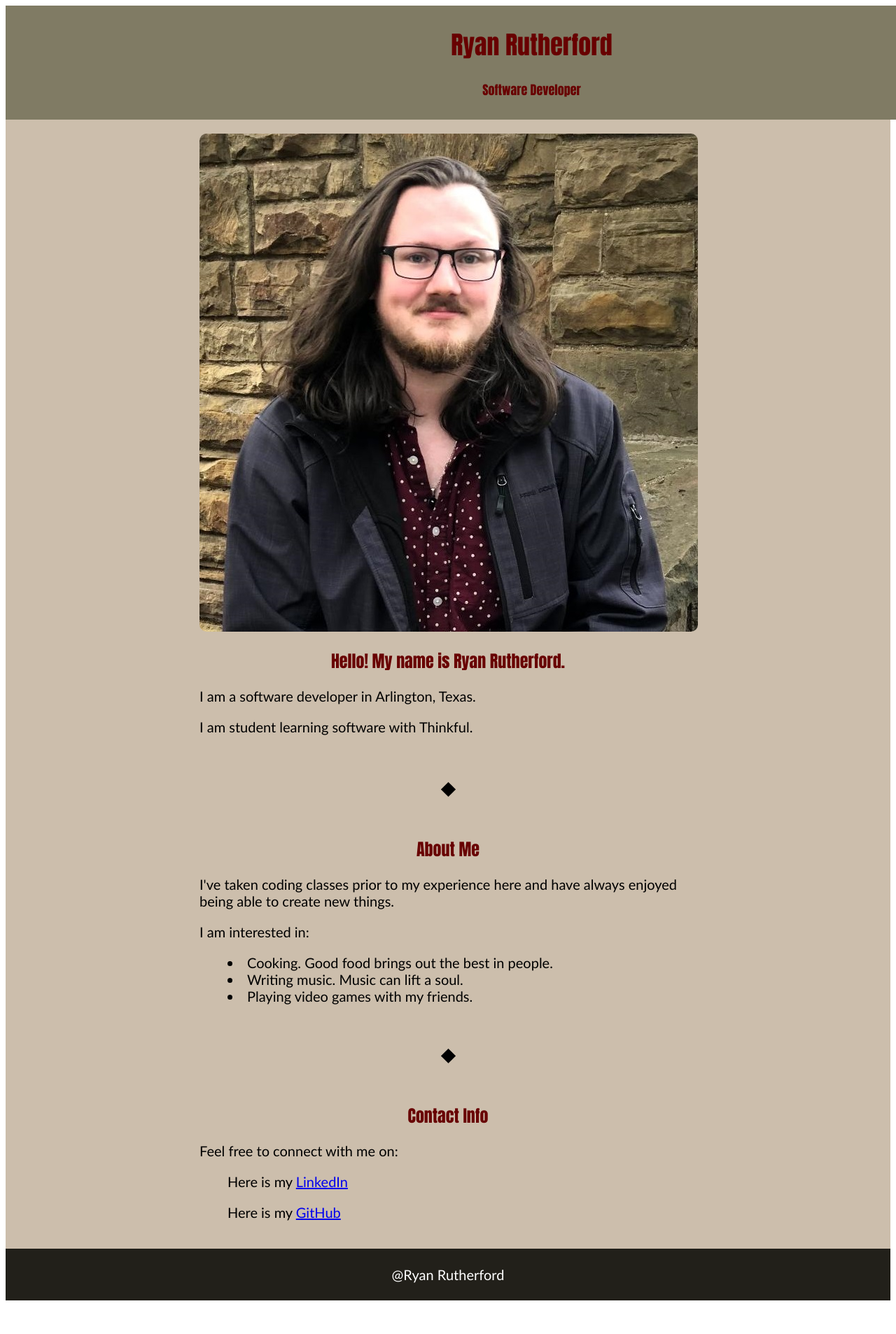
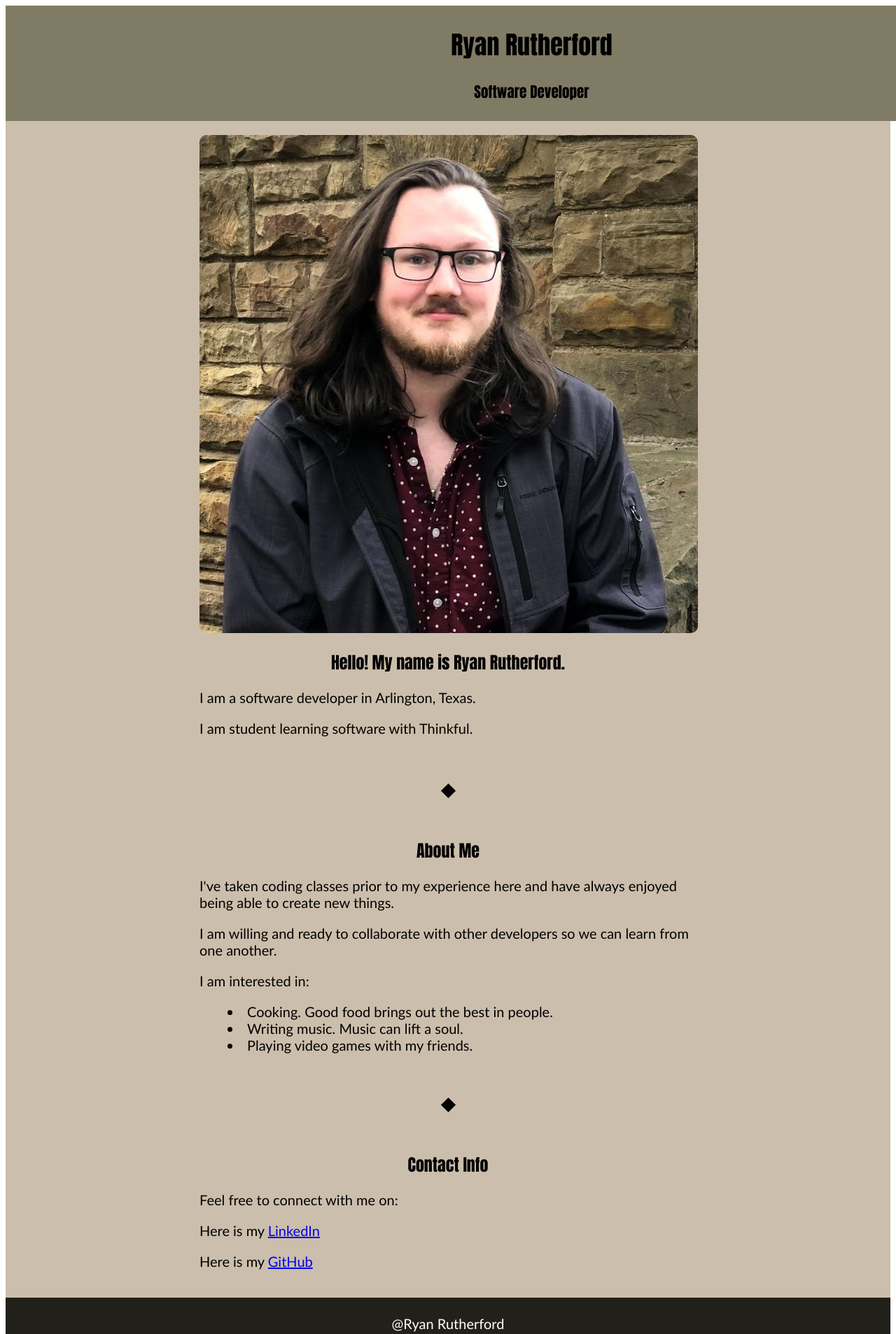
Before and after one commit to RyanR-TheDev/Portfolio, a plain HTML site: page index.html in a window 1280 px wide. Shown: the top 1907 px of the page at 70% size. Before the commit the page ends 1867 px from the top, so only its background shows below. Drawn offline with Linux system fonts and the light colour scheme.

Commit message:
Updated Portfolio

```diff
--- a/index.html
+++ b/index.html
@@ -1,16 +1,16 @@
 <!DOCTYPE html>
 <html>
   <head>
-    <meta charset="utf-8">
+    <meta charset="utf-8"> <!-- requied html lines--->
     <meta name="viewport" content="width=device-width">
-    <title>repl.it</title>
+    <title>Ryan</title>
     <link href="style.css" rel="stylesheet" type="text/css" />
   </head>
 
   <body>
     <header class="wrapper"> <!-- heading-->
       <h1> Ryan Rutherford </h1>
-      <h4 class="center-align"> Software Developer </h4>
+      <h3 class="center-align"> Software Developer </h4>
     </header>
 
      <main>
@@ -22,30 +22,30 @@
            <p> I am student learning software with Thinkful.</p>
 
         </div>
-        <hr>
+        <hr> <!--adds break-->
 
         <div>
           <h2> About Me </h2> <!-- new section about me-->
           <p> I've taken coding classes prior to my experience here and have always enjoyed being able to create new things. </p>
+          <p> I am willing and ready to collaborate with other developers so we can learn from one another. </p>
           <p> I am interested in:</p>
-           <ul class="list-inside">
+           <ul class="list-inside"> <!-- makes a bullet list-->
              <li> Cooking. Good food brings out the best in people. </li>
              <li> Writing music. Music can lift a soul. </li>
              <li> Playing video games with my friends. </li>
             </ul>
         </div>
-        <hr>
+        <hr> <!-- adds break-->
 
         <div>
           <h2> Contact Info </h2> <!-- contact me links-->
           <p> Feel free to connect with me on:</p>
-          <ol>
-           <p> Here is my <a href="https://www.linkedin.com/in/ryan-rutherford">LinkedIn</a><p/>
-           <p> Here is my <a href="https://github.com/RyanR-TheDev">GitHub </a></p>
-        </div
+           <p> Here is my <!-- links to my linkedin--><a  href="https://www.linkedin.com/in/ryan-rutherford"target="_blank">LinkedIn</a></p>
+           <p> Here is my <!-- links to my github--><a href="https://github.com/RyanR-TheDev"target="_blank">GitHub </a></p>
+        </div>
       </main>
 
-      <footer>
+      <footer> <!-- adds a footer-->
         <p> @Ryan Rutherford
       </footer>
   </body>
--- a/style.css
+++ b/style.css
@@ -1,21 +1,21 @@
-h1, h2, h4 {
+h1, h2, h3 { /* assign h1, h2 and h3 with center align and font */
   text-align: center;
   font-family: Impact, Haettenschweiler, 'Arial Narrow Bold', sans-serif;
-  color: rgb(104, 0, 0);
+  color: rgb(0, 0, 0);
 }
 
-li, p {
+li, p { /* assigns list items and paragraphs with font and size */
   font-family: 'Trebuchet MS', 'Lucida Sans Unicode', 'Lucida Grande', 'Lucida Sans', Arial, sans-serif;
   font-size: 20px;
 }
 
-header {
+header { /* changes header with these attributes */
   background-color: rgb(128, 123, 100);
   padding: 5px;
   font-size: 18px;
 }
 
-footer {
+footer { /* changes footer with these attributes */
   background-color: rgb(34, 32, 26);
   padding: 5px;
   font-size: 10px;
@@ -23,31 +23,31 @@ footer {
   text-align: center;
 }
 
-.wrapper {
+.wrapper { /* adds a wrap around text */
   width: 1493px;
   margin: auto;
 }
 
-.center-align {
+.center-align { /* used to align anything to center */
   text-align: center;
 }
 
-div {
+div { /* adds sizing to div */
   width: 710px;
   margin: auto;
   padding: 20px;
 }
 
-main {
+main { /* adds background to main */
   background-color: rgb(204, 190, 172);
 }
 
 
-.list-inside li{
+.list-inside li{ /* lists the bullets near the list item */
   list-style-position: inside;
 }
 
-hr {
+hr { /* changes the border to diamond */
   width: 15px;
   height: 15px;
   border: none;
@@ -58,6 +58,6 @@ hr {
   transform: rotate(45deg);
 }
 
-.round {
+.round { /* rounds borders */
   border-radius: 10px;
 }
```
